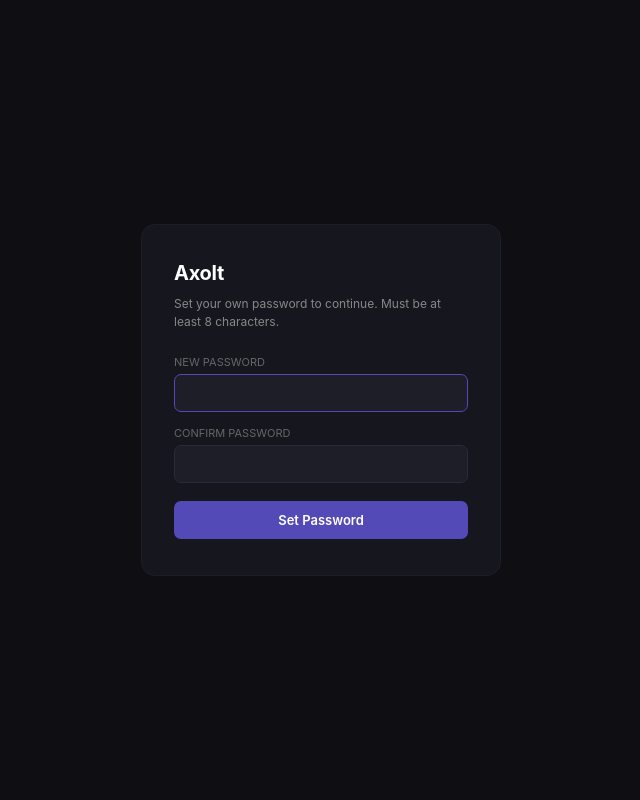
After one commit to BenjiAxolt/Axolt-Dashboard, a Flask app: page /set-password in a window 1280 px wide. The commit adds this page. Shown: the whole page, without its empty margins (319-959 px from the left). Run offline with Flask 3, Linux system fonts and the light colour scheme; the visitor is signed in with stand-in values (Sample User, id 1).

Commit message:
feat: multi-user auth with admin panel and forced password reset
Add a Notion-backed "Dashboard Users" store (auth_store.py) with
hashed passwords. Admins can add users from a new Admin tab, which
generates a username + temporary password; new users are forced to
set their own password via /set-password on first login.

The existing env-var login (DASHBOARD_USER/DASHBOARD_PASS) still works
as a bootstrap Admin account so nothing breaks for the current login.

Co-Authored-By: Claude Sonnet 5 <noreply@anthropic.com>

```diff
--- a/app.py
+++ b/app.py
@@ -4,6 +4,7 @@ from datetime import datetime, timezone
 from functools import wraps
 from flask import Flask, render_template, jsonify, request, session, redirect, url_for
 from notion_settings import get_setting, set_setting
+import auth_store
 
 app = Flask(__name__)
 app.secret_key = os.environ.get("SECRET_KEY", "change-me-in-prod")
@@ -21,6 +22,19 @@ def login_required(f):
     def decorated(*args, **kwargs):
         if not session.get("logged_in"):
             return redirect(url_for("login"))
+        if session.get("must_reset") and request.endpoint != "set_password":
+            return redirect(url_for("set_password"))
+        return f(*args, **kwargs)
+    return decorated
+
+
+def admin_required(f):
+    @wraps(f)
+    def decorated(*args, **kwargs):
+        if not session.get("logged_in"):
+            return redirect(url_for("login"))
+        if session.get("role") != "Admin":
+            return jsonify({"error": "Admin access required"}), 403
         return f(*args, **kwargs)
     return decorated
 
@@ -104,11 +118,27 @@ def fmt_followers(n):
 def login():
     error = None
     if request.method == "POST":
-        if (request.form.get("username") == DASHBOARD_USER and
-                request.form.get("password") == DASHBOARD_PASS):
+        username = request.form.get("username", "")
+        password = request.form.get("password", "")
+
+        user = auth_store.find_user(username)
+        if user and user["password_hash"] and auth_store.verify_password(password, user["password_hash"]):
             session["logged_in"] = True
+            session["username"] = user["username"]
+            session["role"] = user["role"]
+            session["must_reset"] = user["must_reset"]
+            session["user_id"] = user["id"]
             return redirect(url_for("index"))
-        error = "Invalid username or password."
+        elif username == DASHBOARD_USER and password == DASHBOARD_PASS and DASHBOARD_PASS:
+            # Bootstrap admin account from env vars — always Admin, no forced reset.
+            session["logged_in"] = True
+            session["username"] = DASHBOARD_USER
+            session["role"] = "Admin"
+            session["must_reset"] = False
+            session["user_id"] = None
+            return redirect(url_for("index"))
+        else:
+            error = "Invalid username or password."
     return render_template("login.html", error=error)
 
 
@@ -118,10 +148,31 @@ def logout():
     return redirect(url_for("login"))
 
 
+@app.route("/set-password", methods=["GET", "POST"])
+def set_password():
+    if not session.get("logged_in"):
+        return redirect(url_for("login"))
+    error = None
+    if request.method == "POST":
+        new_password = request.form.get("password", "")
+        confirm = request.form.get("confirm", "")
+        if len(new_password) < 8:
+            error = "Password must be at least 8 characters."
+        elif new_password != confirm:
+            error = "Passwords don't match."
+        elif not session.get("user_id"):
+            error = "Cannot reset this account's password."
+        else:
+            auth_store.set_password(session["user_id"], new_password, must_reset=False)
+            session["must_reset"] = False
+            return redirect(url_for("index"))
+    return render_template("set_password.html", error=error)
+
+
 @app.route("/")
 @login_required
 def index():
-    return render_template("index.html")
+    return render_template("index.html", is_admin=(session.get("role") == "Admin"))
 
 
 @app.route("/api/dashboard")
@@ -320,6 +371,30 @@ def vetting_move_to_vetted():
     return jsonify({"status": "moved"})
 
 
+@app.route("/api/admin/users", methods=["GET", "POST"])
+@login_required
+@admin_required
+def admin_users():
+    if request.method == "POST":
+        data = request.json or {}
+        username = (data.get("username") or "").strip()
+        role = data.get("role") or "User"
+        email = (data.get("email") or "").strip()
+        if not username:
+            return jsonify({"error": "Username is required"}), 400
+        if role not in ("Admin", "User"):
+            return jsonify({"error": "Invalid role"}), 400
+        if auth_store.find_user(username):
+            return jsonify({"error": "Username already exists"}), 400
+        password = auth_store.create_user(username, role=role, email=email)
+        return jsonify({"username": username, "password": password})
+
+    users = auth_store.list_users()
+    for u in users:
+        u.pop("password_hash", None)
+    return jsonify({"users": users})
+
+
 @app.route("/api/scrape/start", methods=["POST"])
 @login_required
 def scrape_start():
--- /dev/null
+++ b/auth_store.py
@@ -0,0 +1,110 @@
+import os
+import secrets
+import string
+
+import requests
+from werkzeug.security import generate_password_hash, check_password_hash
+
+NOTION_TOKEN = os.environ.get("NOTION_TOKEN", "")
+USERS_DB = "5a8314c2dc1c4b19bde629980bbef5f7"
+
+NOTION_HEADERS = {
+    "Authorization": "Bearer " + NOTION_TOKEN,
+    "Notion-Version": "2022-06-28",
+    "Content-Type": "application/json",
+}
+
+
+def _get_prop(page, name):
+    p = page.get("properties", {}).get(name, {})
+    t = p.get("type")
+    if t == "title":
+        return "".join(i.get("plain_text", "") for i in p.get("title", [])).strip()
+    if t == "rich_text":
+        return "".join(i.get("plain_text", "") for i in p.get("rich_text", [])).strip()
+    if t == "select":
+        s = p.get("select") or {}
+        return s.get("name")
+    if t == "checkbox":
+        return p.get("checkbox", False)
+    if t == "email":
+        return p.get("email")
+    return None
+
+
+def _page_to_user(page):
+    return {
+        "id": page["id"],
+        "username": _get_prop(page, "Username"),
+        "password_hash": _get_prop(page, "Password Hash"),
+        "role": _get_prop(page, "Role") or "User",
+        "must_reset": bool(_get_prop(page, "Must Reset Password")),
+        "email": _get_prop(page, "Email") or "",
+    }
+
+
+def find_user(username):
+    r = requests.post(
+        "https://api.notion.com/v1/databases/" + USERS_DB + "/query",
+        headers=NOTION_HEADERS,
+        json={"filter": {"property": "Username", "title": {"equals": username}}},
+    )
+    results = r.json().get("results", [])
+    return _page_to_user(results[0]) if results else None
+
+
+def list_users():
+    users, cursor = [], None
+    while True:
+        body = {"page_size": 100}
+        if cursor:
+            body["start_cursor"] = cursor
+        r = requests.post(
+            "https://api.notion.com/v1/databases/" + USERS_DB + "/query",
+            headers=NOTION_HEADERS,
+            json=body,
+        )
+        data = r.json()
+        users.extend(_page_to_user(p) for p in data.get("results", []))
+        if not data.get("has_more"):
+            break
+        cursor = data.get("next_cursor")
+    return users
+
+
+def generate_password(length=12):
+    alphabet = string.ascii_letters + string.digits
+    return "".join(secrets.choice(alphabet) for _ in range(length))
+
+
+def create_user(username, role="User", email=""):
+    password = generate_password()
+    props = {
+        "Username": {"title": [{"text": {"content": username}}]},
+        "Password Hash": {"rich_text": [{"text": {"content": generate_password_hash(password)}}]},
+        "Role": {"select": {"name": role}},
+        "Must Reset Password": {"checkbox": True},
+    }
+    if email:
+        props["Email"] = {"email": email}
+    requests.post(
+        "https://api.notion.com/v1/pages",
+        headers=NOTION_HEADERS,
+        json={"parent": {"database_id": USERS_DB}, "properties": props},
+    )
+    return password
+
+
+def set_password(page_id, new_password, must_reset=False):
+    requests.patch(
+        "https://api.notion.com/v1/pages/" + page_id,
+        headers=NOTION_HEADERS,
+        json={"properties": {
+            "Password Hash": {"rich_text": [{"text": {"content": generate_password_hash(new_password)}}]},
+            "Must Reset Password": {"checkbox": must_reset},
+        }},
+    )
+
+
+def verify_password(password, password_hash):
+    return check_password_hash(password_hash, password)
--- /dev/null
+++ b/templates/set_password.html
@@ -0,0 +1,35 @@
+<!DOCTYPE html>
+<html lang="en">
+<head>
+<meta charset="UTF-8">
+<meta name="viewport" content="width=device-width, initial-scale=1.0">
+<title>Axolt — Set Password</title>
+<style>
+  * { box-sizing: border-box; margin: 0; padding: 0; }
+  body { background: #0f0f13; color: #e0e0e0; font-family: -apple-system, BlinkMacSystemFont, 'Segoe UI', sans-serif; display: flex; align-items: center; justify-content: center; min-height: 100vh; }
+  .card { background: #16161f; border: 1px solid #1e1e28; border-radius: 14px; padding: 36px 32px; width: 100%; max-width: 360px; }
+  .logo { font-size: 20px; font-weight: 700; color: #fff; margin-bottom: 10px; letter-spacing: -0.3px; }
+  .subtitle { font-size: 12px; color: #888; margin-bottom: 24px; line-height: 1.5; }
+  label { font-size: 11px; color: #666; display: block; margin-bottom: 5px; }
+  input { width: 100%; background: #1e1e28; border: 1px solid #2a2a38; border-radius: 7px; color: #ddd; font-size: 13px; padding: 10px 12px; font-family: inherit; margin-bottom: 14px; transition: border-color 0.15s; }
+  input:focus { outline: none; border-color: #534AB7; }
+  button { width: 100%; background: #534AB7; color: #fff; border: none; border-radius: 7px; padding: 11px; font-size: 13px; font-family: inherit; cursor: pointer; font-weight: 600; margin-top: 4px; transition: background 0.15s; }
+  button:hover { background: #6257cc; }
+  .error { font-size: 12px; color: #E24B4A; margin-bottom: 14px; }
+</style>
+</head>
+<body>
+<div class="card">
+  <div class="logo">Axolt</div>
+  <div class="subtitle">Set your own password to continue. Must be at least 8 characters.</div>
+  <form method="POST">
+    {% if error %}<div class="error">{{ error }}</div>{% endif %}
+    <label>NEW PASSWORD</label>
+    <input type="password" name="password" autocomplete="new-password" autofocus>
+    <label>CONFIRM PASSWORD</label>
+    <input type="password" name="confirm" autocomplete="new-password">
+    <button type="submit">Set Password</button>
+  </form>
+</div>
+</body>
+</html>
```
Also changed, not shown: templates/index.html (+72 -0 lines).
